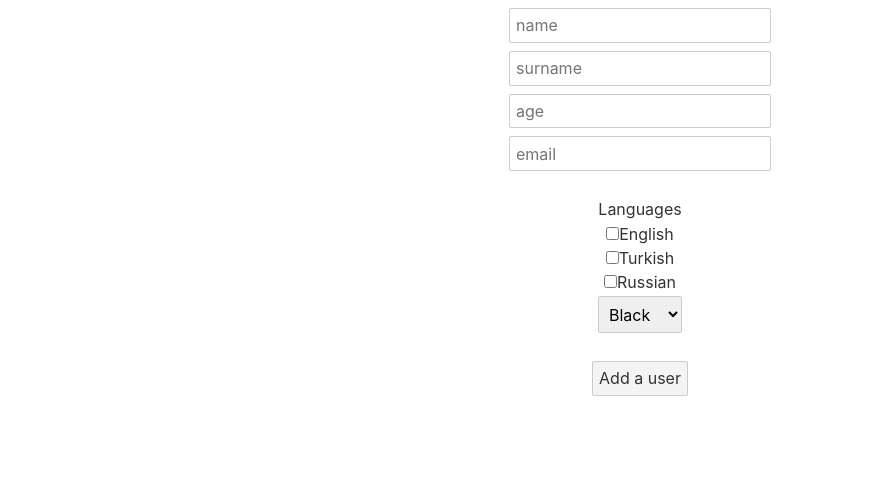
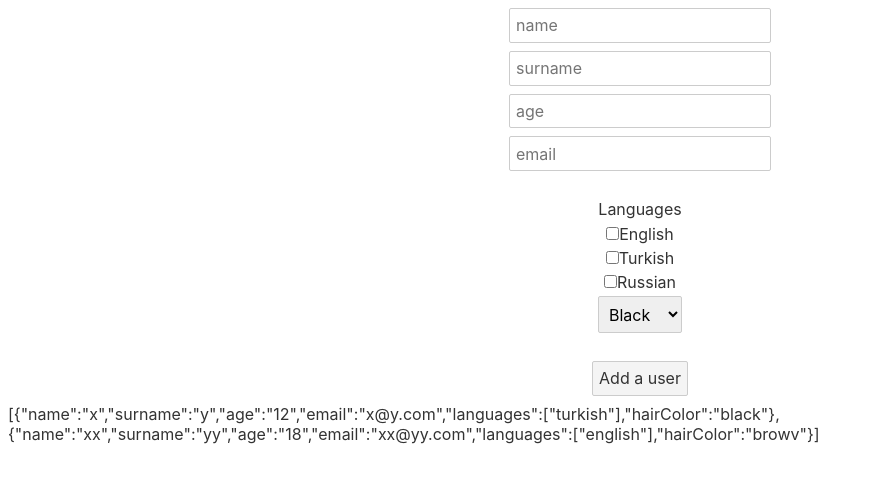
Before and after one commit to erenkrbl/svelte, a Svelte app in the folder my-svelte-project/: page / in a window 1280 px wide. Shown: the top 482 px of the page, without its empty margins (0-872 px from the left). Built offline with nearby package versions, Linux system fonts and the light colour scheme.

Commit message:
Added dispatcher

```diff
--- /dev/null
+++ b/my-svelte-project/src/AddPerson.svelte
@@ -0,0 +1,63 @@
+<script>
+  import { createEventDispatcher } from "svelte";
+  let name;
+  let surname;
+  let age;
+  let email;
+  let languages = [];
+  let send = createEventDispatcher();
+  let hairColor;
+
+  const sendData = () => {
+    send("savePerson", {
+      name,
+      surname,
+      age,
+      email,
+      languages,
+      hairColor
+    });
+  };
+</script>
+
+<main>
+  <form on:submit|preventDefault={sendData}>
+    <div><input type="text" placeholder="name" bind:value={name} /></div>
+    <div><input type="text" placeholder="surname" bind:value={surname} /></div>
+    <div><input type="number" placeholder="age" bind:value={age} /></div>
+    <div><input type="email" placeholder="email" bind:value={email} /></div>
+    <div><label>Languages</label></div>
+    <div>
+      <input type="checkbox" bind:group={languages} value="english" />English
+    </div>
+    <div>
+      <input type="checkbox" bind:group={languages} value="turkish" />Turkish
+    </div>
+    <div>
+      <input type="checkbox" bind:group={languages} value="russian" />Russian
+    </div>
+    <div>
+      <select bind:value={hairColor}>
+        <option value="black">Black</option>
+        <option value="yellow">Yellow</option>
+        <option value="brown">Brown</option>
+      </select>
+    </div>
+    <button>Add a user</button>
+  </form>
+</main>
+
+<style>
+  main {
+    text-align: center;
+  }
+
+  label {
+    margin-top: 20px;
+    margin-bottom: 5px;
+  }
+
+  button {
+    margin-top: 20px;
+  }
+</style>
--- a/my-svelte-project/src/App.svelte
+++ b/my-svelte-project/src/App.svelte
@@ -1,178 +1,33 @@
-<!-- <script>
-  import { each } from "svelte/internal";
+<script>
+  import AddPerson from "./AddPerson.svelte";
+  let users = [
+    {
+      name: "x",
+      surname: "y",
+      age: "12",
+      email: "x@y.com",
+      languages: ["turkish"],
+      hairColor: "black"
 
-  let messages = [
-    { id: 0, from: "x", to: "y", message: "Hello y" },
-    { id: 1, from: "xx", to: "yy", message: "Hello yy" },
-    { id: 2, from: "xxx", to: "yyy", message: "Hello yyy" },
-    { id: 3, from: "xxx", to: "yyyy", message: "Hello yyyy" },
+    },
+    {
+      name: "xx",
+      surname: "yy",
+      age: "18",
+      email: "xx@yy.com",
+      languages: ["english"],
+      hairColor: "browv"
+
+    },
   ];
 
-  const clicked = () => {
-    messages = messages.splice(1);
+  const savePerson = (event) => {
+    //console.log(event.detail);
+    users = [...users, {...event.detail}]
   };
 </script>
 
 <main>
-  <table>
-    <thead>
-      <tr>
-        <td>ID</td>
-        <td>FROM</td>
-        <td>TO</td>
-        <td>MESSAGE</td>
-      </tr>
-    </thead>
-    <tbody>
-      {#each messages as message (message.id)}
-        {#if message.id === 1}
-          <tr>
-            <td>{message.id}</td>
-            <td>{message.from}</td>
-            <td>{message.to}</td>
-            <td>{message.message}</td>
-          </tr>
-		  {:else if message.id === 3}
-          <tr>
-            <td>{message.id}</td>
-            <td>{message.from}</td>
-            <td>{message.to}</td>
-            <td>{message.message}</td>
-          </tr>
-		  {:else}
-          <tr>
-            <td>............</td>
-            <td>............</td>
-            <td>............</td>
-            <td>............</td>
-          </tr>
-
-        {/if}
-      {:else}
-        <tr>
-          <td colspan="4">No data vas not found</td>
-        </tr>
-      {/each}
-    </tbody>
-  </table>
-  <button on:click={clicked}>Delete</button>
+  <AddPerson on:savePerson={savePerson} />
+  {JSON.stringify(users)}
 </main>
-
-<style>
-  main {
-    text-align: center;
-  }
-  table {
-    width: 100%;
-    padding: 20px;
-  }
-</style> -->
-<!-- <script>
-  import MyButtom from "./Button.svelte";
-  import Content from "./Content.svelte";
-  let appStatus = false;
-  let appSuccess = false;
-</script> -->
-
-<!-- <script>
-	let name = 'Steven';
-	let surname = 'Svelte';
-	$: fullname = `${name} ${surname}`;
-	$: {
-		console.log(name);
-		console.log(surname);
-		console.log(fullname);
-	}
-	let renk = '';
-
-
-	const firstFunction = (event) => {
-		renk = event.target.value;
-	}
-</script>
-
-<main>
-	<p style="color:{renk}">{name}</p>
-	<input type='text' on:input={firstFunction}>
-	<input type="text" bind:value={renk}>
-
-	<p> {name} {surname} </p>
-	<p> {fullname} </p>
-	<input type="text" bind:value={name}>
-	<input type="text" bind:value={surname}>
-
-</main> -->
-
-
-<!-- <main>
-  <MyButtom show = {appStatus} success={appSuccess} />
-  <Content>
-    <p>Slot</p>
-  </Content>
-  <button
-    on:click={() => {
-      appSuccess = !appSuccess;
-    }}>Change Color</button
-  >
-  <button
-    on:click={() => {
-      appStatus = !appStatus;
-    }}>{appStatus ? "Disable" : "active"}</button
-  >
-</main> -->
-
-<script>
-  let name;
-  let surname;
-  let age;
-  let email;
-  // let english;
-  // let turkish;
-  // let russian;
-
-  let languages = []
-  let hairColor;
-
-  const sendData = () => {
-    console.log(name, surname, age, email, languages, hairColor)
-  }
-</script>
-
-<style>
-  main {
-    text-align: center;
-  }
-
-  label {
-    margin-top: 20px;
-    margin-bottom: 5px;
-  }
-
-  button {
-    margin-top: 20px;
-  }
-  </style>
-  <main>
-    <form on:submit|preventDefault={sendData}>
-      <div><input type="text" placeholder="name" bind:value={name}></div>
-      <div><input type="text" placeholder="surname" bind:value={surname}></div>
-      <div><input type="number" placeholder="age" bind:value={age}></div>
-      <div><input type="email" placeholder="email" bind:value={email}></div>
-      <div><label>Languages</label></div>
-      <!-- <div><input type="checkbox" bind:checked={english}>English</div>
-      <div><input type="checkbox" bind:checked={turkish}>Turkish</div>
-      <div><input type="checkbox" bind:checked={russian}>Russian</div> -->
-      <div><input type="checkbox" bind:group={languages} value="english">English</div>
-      <div><input type="checkbox" bind:group={languages} value="turkish">Turkish</div>
-      <div><input type="checkbox" bind:group={languages} value="russian">Russian</div>
-      <div>
-        <select bind:value={hairColor}>
-          <option value="black">Black</option>
-          <option value="yellow">Yellow</option>
-          <option value="brown">Brown</option>
-        </select>
-      </div>
-      <button>Add a user</button>
-    </form>
-
-  </main>
```
